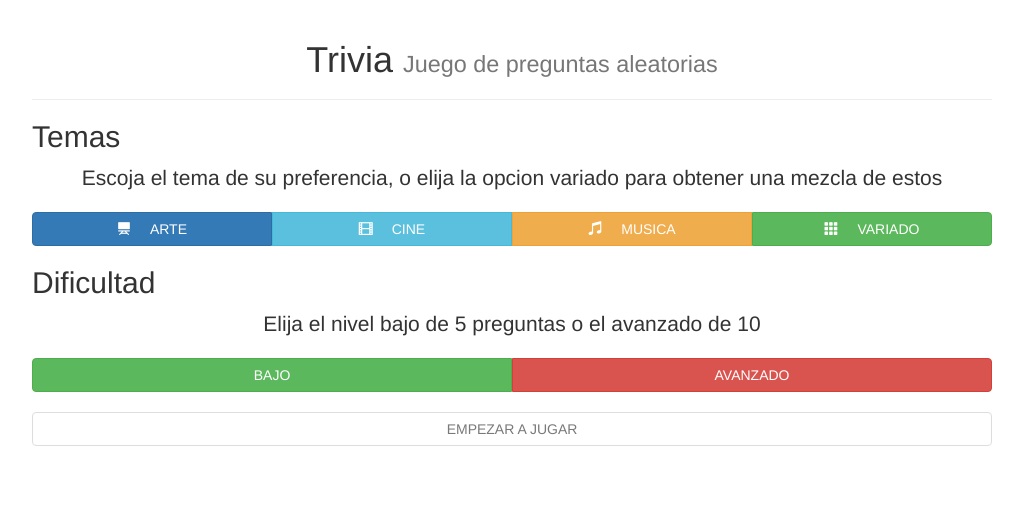
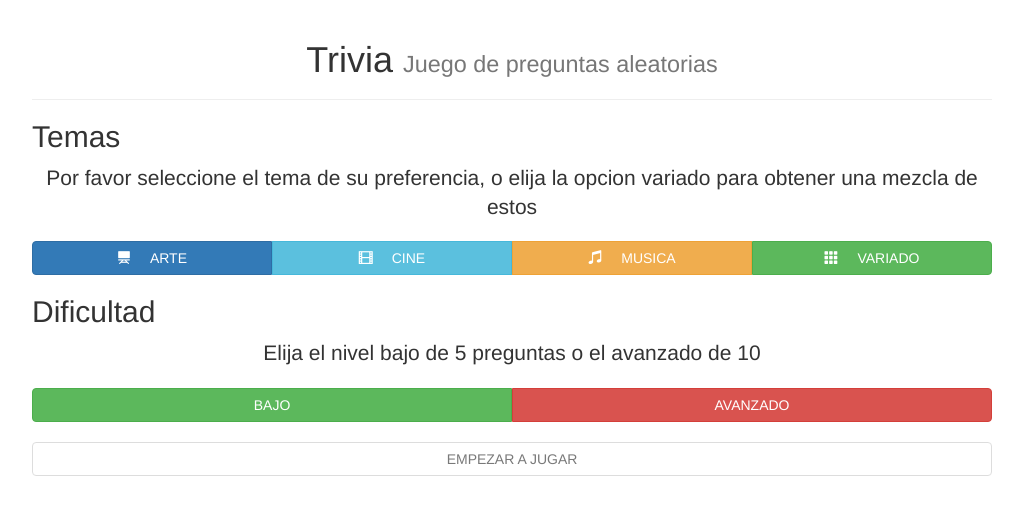
Before and after one commit to nkchaverri/trivia, a plain HTML site: page index.html in a window 1280 px wide. Shown: the whole page, without its empty margins (128-1151 px from the left). Drawn offline with nearby package versions, Linux system fonts and the light colour scheme.

Commit message:
Cambio del mensaje de seleccion de tema

```diff
--- a/index.html
+++ b/index.html
@@ -59,7 +59,7 @@
 <div id="divPrincipal"> <!--inicio div principal-->
 
     <h2>Temas</h2>
-    <p class="lead">Escoja el tema de su preferencia, o elija la opcion variado para obtener una mezcla de estos</p>
+    <p class="lead">Por favor seleccione el tema de su preferencia, o elija la opcion variado para obtener una mezcla de estos</p>
 
     <div class="btn-group btn-group-justified" data-toggle="buttons">
                 <label class="btn btn-primary" ><span class="glyphicon glyphicon-blackboard"></span>
```
